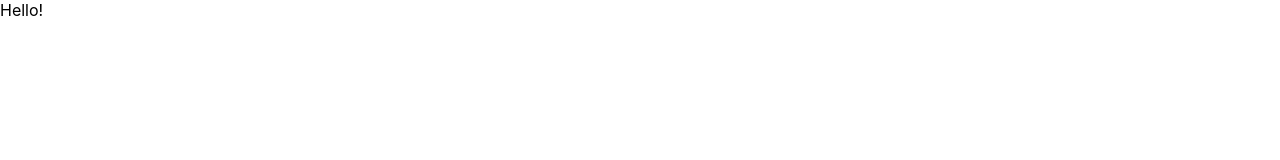
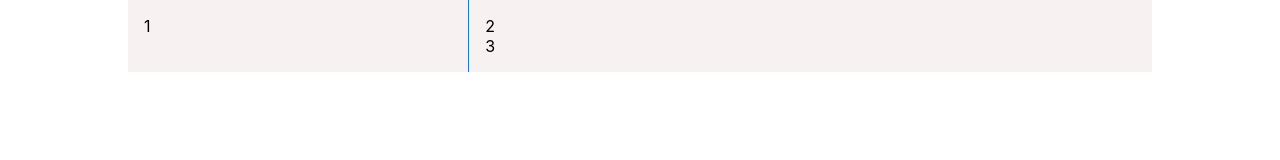
Before and after one commit to Egor183/advisors-list, a React (Create React App) app in the folder client/: page / in a window 1280 px wide. Shown: the top 160 px of the page. Built offline with nearby package versions, Linux system fonts and the light colour scheme.

Commit message:
add basic coding and eslint

```diff
--- a/client/src/App.tsx
+++ b/client/src/App.tsx
@@ -1,7 +1,8 @@
 import React from "react";
+import AdvisorsList from "./pages/AdvisorsList";
 
 function App() {
-  return <div className="App">Hello!</div>;
+  return <AdvisorsList />;
 }
 
 export default App;
--- /dev/null
+++ b/client/src/pages/AdvisorsList/index.tsx
@@ -0,0 +1,20 @@
+import React from "react";
+import Filter from "./modules/Filter";
+
+import styles from "./styles.module.css";
+
+function AdvisorsList() {
+  return (
+    <div className={styles.mainContainer}>
+      <div className={styles.filterContainer}>
+        <Filter />
+      </div>
+      <div className={styles.contentContainer}>
+        <div className={styles.container}>2</div>
+        <div className={styles.container}>3</div>
+      </div>
+    </div>
+  );
+}
+
+export default AdvisorsList;
--- /dev/null
+++ b/client/src/pages/AdvisorsList/modules/Filter/index.tsx
@@ -0,0 +1,7 @@
+import React, { memo } from "react";
+
+const Filter = () => {
+  return <div>1</div>;
+};
+
+export default memo(Filter);
--- /dev/null
+++ b/client/src/pages/AdvisorsList/styles.module.css
@@ -0,0 +1,16 @@
+.mainContainer {
+  display: grid;
+  grid-template-columns: 1fr 2fr;
+  max-width: 1024px;
+  margin: auto;
+  background-color: rgb(247, 241, 241);
+}
+
+.filterContainer {
+  padding: 16px;
+  border-right: 1px solid #1976d2;
+}
+
+.contentContainer {
+  padding: 16px;
+}
--- /dev/null
+++ b/client/src/types/checkBox.types.ts
@@ -0,0 +1,5 @@
+export type CheckBoxType = {
+  checked: boolean;
+  label: string;
+  onChange: () => void;
+};
```
Also changed, not shown: client/package.json (+9 -0 lines), client/src/components/CheckBox/index.tsx (added, +18 -0 lines), client/src/components/RadioButton/index.tsx (added, +20 -0 lines), client/src/components/Select/index.tsx (added, +16 -0 lines), client/src/types/select.types.ts (added, +7 -0 lines), client/.eslintrc.js (added), 1 other file (tests, documents, lock files or other folders).
